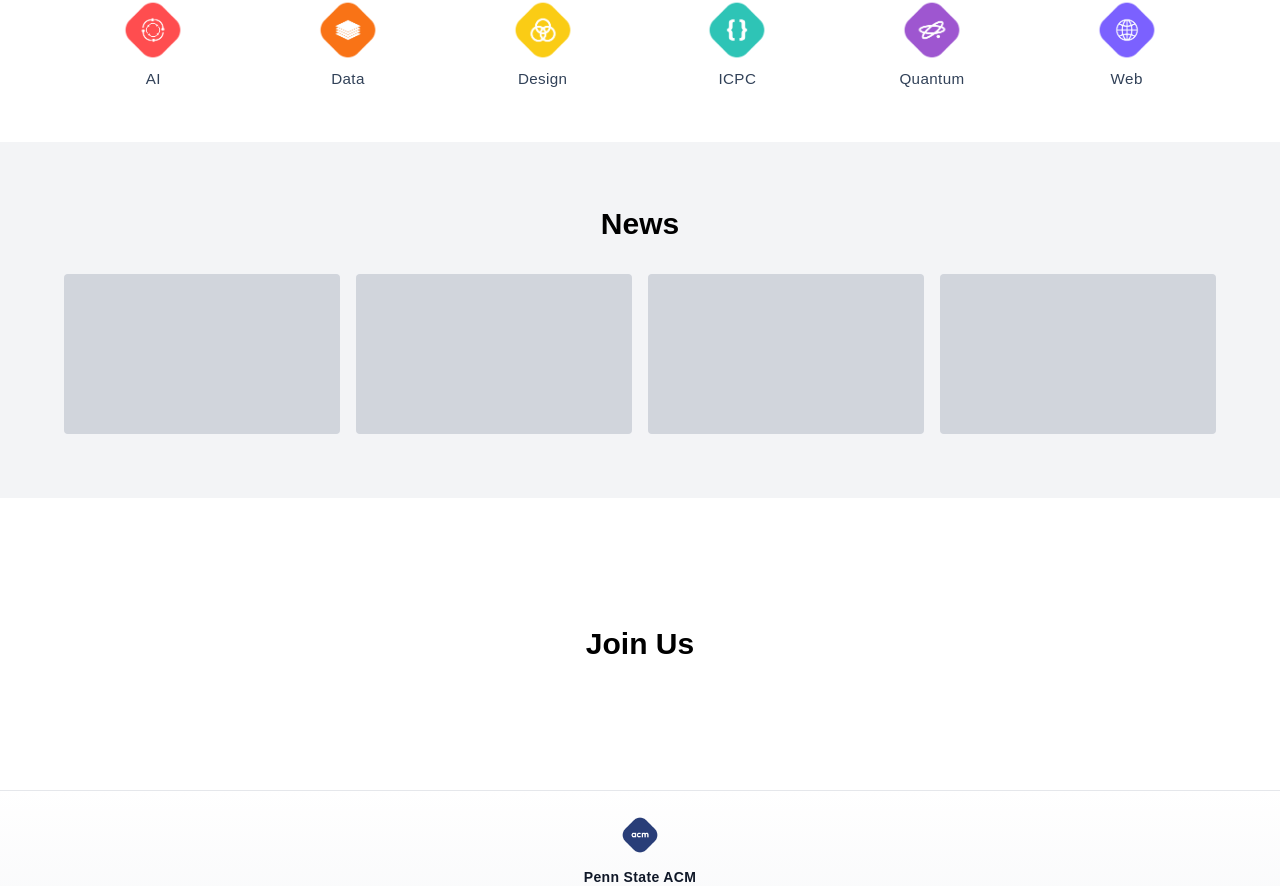
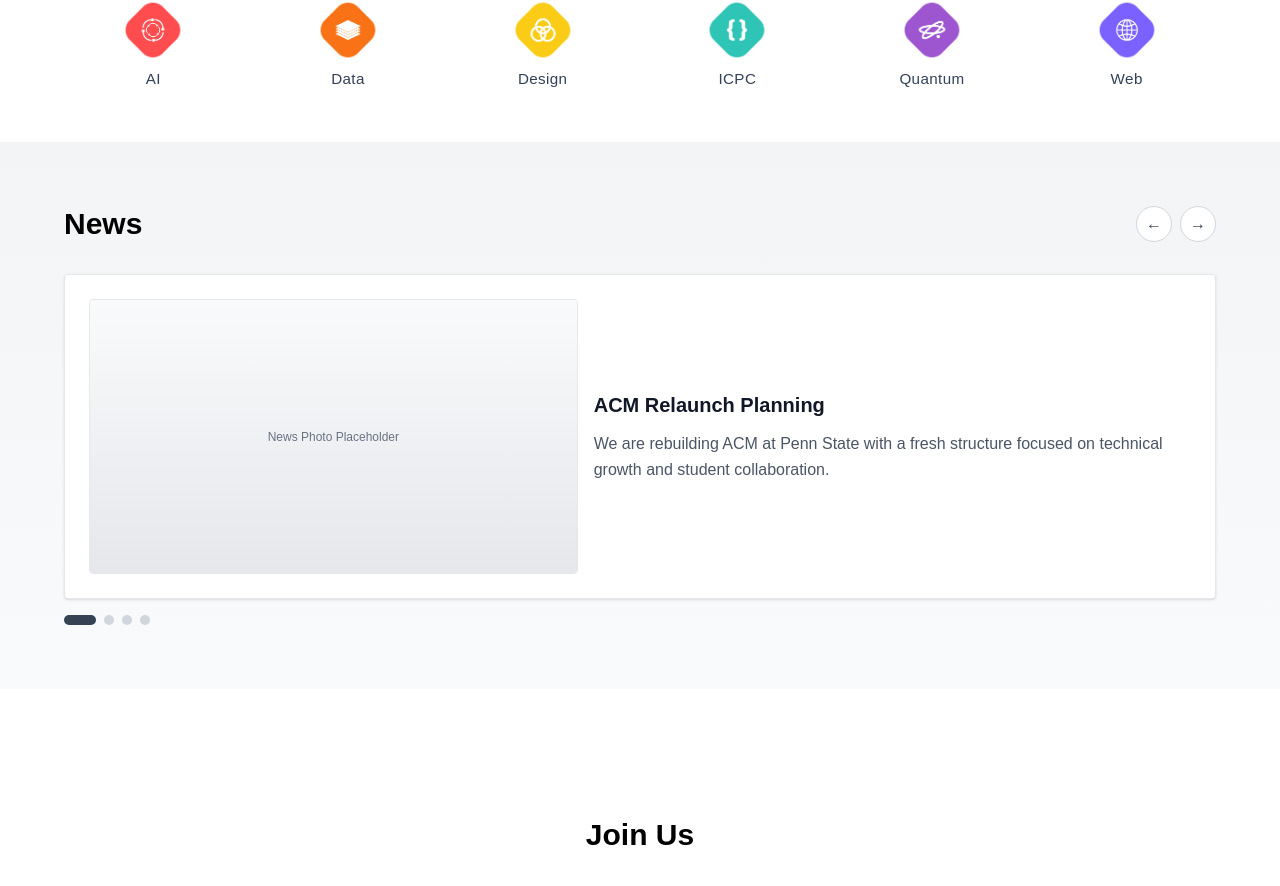
Before and after one commit to acmpsu/acm-website, a Next.js app: page / in a window 1280 px wide. Shown: the part 868-1754 px from the top of the page. Built offline with nearby package versions, Linux system fonts and the light colour scheme.

Commit message:
add news section

```diff
--- a/src/components/News.tsx
+++ b/src/components/News.tsx
@@ -1,13 +1,101 @@
-import { NEWS_COUNT } from "@/lib/constants";
+"use client";
+
+import { useState } from "react";
+
+type NewsItem = {
+  title: string;
+  description: string;
+  date: string;
+};
+
+const NEWS_ITEMS: NewsItem[] = [
+  {
+    title: "ACM Relaunch Planning",
+    description:
+      "We are rebuilding ACM at Penn State with a fresh structure focused on technical growth and student collaboration.",
+    date: "Spring 2026",
+  },
+  {
+    title: "Community Channels Open",
+    description:
+      "Discord and GroupMe are active for updates, planning discussions, and connecting with new members.",
+    date: "Spring 2026",
+  },
+  {
+    title: "Workshop Tracks In Progress",
+    description:
+      "Upcoming content includes web development, AI, data science, and competitive programming fundamentals.",
+    date: "Upcoming",
+  },
+  {
+    title: "Community Building",
+    description:
+      "We are creating more ways for students to connect with peers, alumni, and future collaborators.",
+    date: "Upcoming",
+  },
+];
 
 export function News() {
+  const [activeIndex, setActiveIndex] = useState(0);
+
+  function goPrevious() {
+    setActiveIndex((current) => (current === 0 ? NEWS_ITEMS.length - 1 : current - 1));
+  }
+
+  function goNext() {
+    setActiveIndex((current) => (current === NEWS_ITEMS.length - 1 ? 0 : current + 1));
+  }
+
+  const activeItem = NEWS_ITEMS[activeIndex];
+
   return (
-    <section className="bg-gray-100 py-16 px-6" id="events">
+    <section className="bg-gradient-to-b from-gray-100 to-gray-50 py-16 px-6" id="events">
       <div className="max-w-6xl mx-auto">
-        <h2 className="text-3xl font-bold text-center mb-8 text-black">News</h2>
-        <div className="grid grid-cols-4 gap-4">
-          {[...Array(NEWS_COUNT)].map((_, i) => (
-            <div key={i} className="bg-gray-300 h-40 rounded"></div>
+        <div className="mb-8 flex items-center justify-between">
+          <h2 className="text-3xl font-bold text-black">News</h2>
+          <div className="flex items-center gap-2">
+            <button
+              type="button"
+              onClick={goPrevious}
+              className="h-9 w-9 rounded-full border border-gray-300 bg-white text-gray-700 transition hover:bg-gray-50 hover:shadow-sm"
+              aria-label="Previous news"
+            >
+              ←
+            </button>
+            <button
+              type="button"
+              onClick={goNext}
+              className="h-9 w-9 rounded-full border border-gray-300 bg-white text-gray-700 transition hover:bg-gray-50 hover:shadow-sm"
+              aria-label="Next news"
+            >
+              →
+            </button>
+          </div>
+        </div>
+
+        <article className="rounded border border-gray-200 bg-white p-4 shadow-sm sm:p-6">
+          <div className="grid gap-4 md:grid-cols-[0.9fr_1.1fr] md:items-center">
+            <div className="overflow-hidden rounded border border-gray-200 bg-gray-100">
+              <div className="aspect-[16/9] flex w-full items-center justify-center bg-gradient-to-b from-gray-50 to-gray-200 text-xs font-medium text-gray-500">
+                News Photo Placeholder
+              </div>
+            </div>
+            <div>
+              <h3 className="text-xl font-semibold text-gray-900">{activeItem.title}</h3>
+              <p className="mt-3 text-gray-600 leading-relaxed">{activeItem.description}</p>
+            </div>
+          </div>
+        </article>
+
+        <div className="mt-4 flex items-center gap-2">
+          {NEWS_ITEMS.map((item, index) => (
+            <button
+              key={item.title}
+              type="button"
+              onClick={() => setActiveIndex(index)}
+              className={`h-2.5 rounded-full transition ${index === activeIndex ? "w-8 bg-gray-700" : "w-2.5 bg-gray-300 hover:bg-gray-400"}`}
+              aria-label={`Show news item ${index + 1}`}
+            />
           ))}
         </div>
       </div>
```
